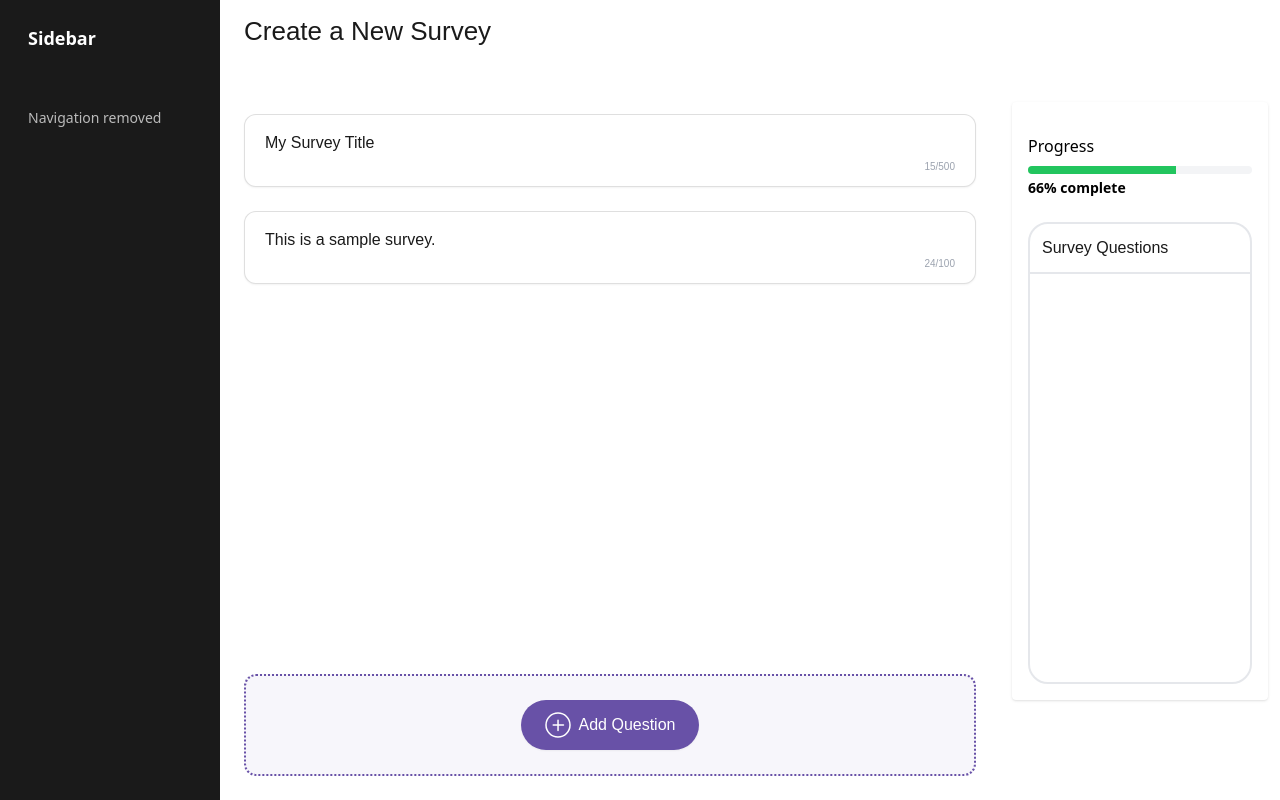
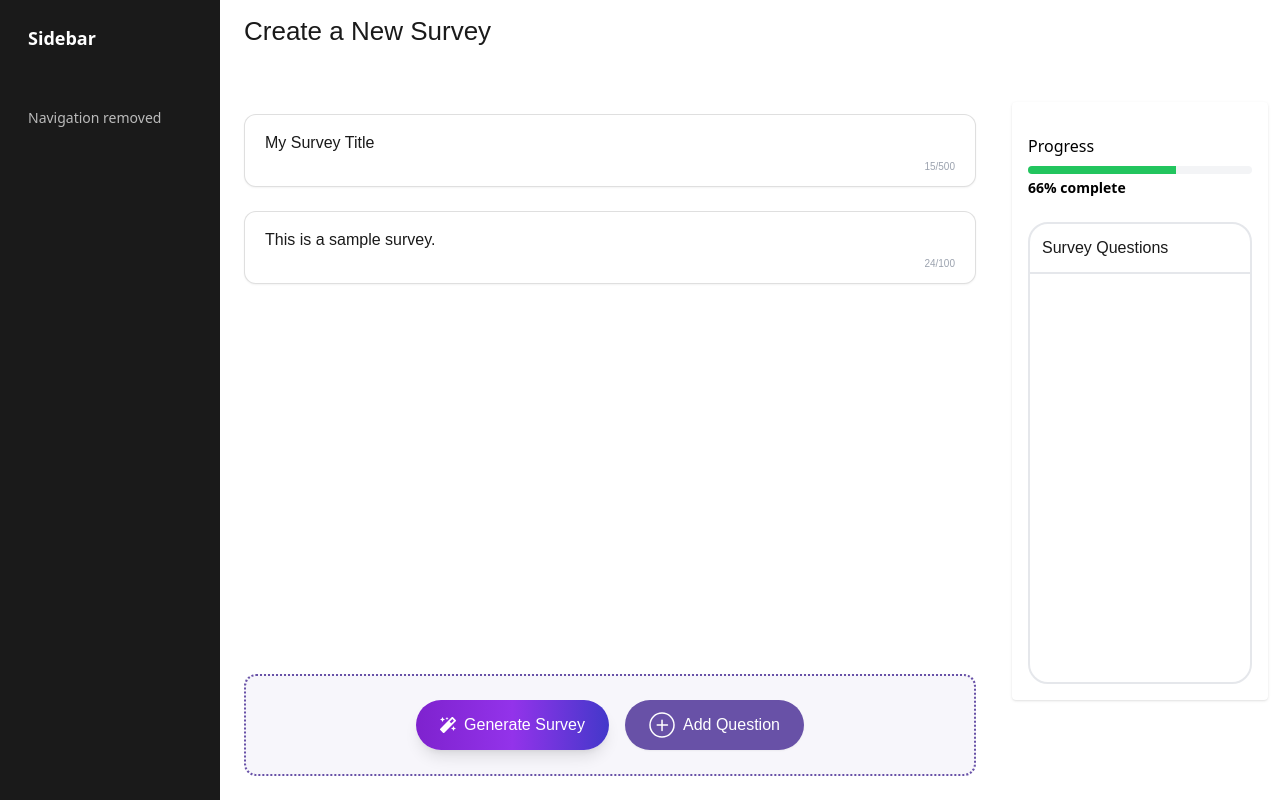
Before and after one commit to SaifAbdkf/boundaryAITask, a React (Create React App) app in the folder frontend/: page / in a window 1280 px wide. Built offline with nearby package versions, Linux system fonts and the light colour scheme.

Commit message:
add button

```diff
--- a/frontend/src/component/CreateSurvey.jsx
+++ b/frontend/src/component/CreateSurvey.jsx
@@ -3,6 +3,7 @@ import React, { useEffect, useState } from "react";
 import { PlusIcon2 } from "./Icons";
 import QuestionList from "./QuestionList";
 import { motion } from "framer-motion";
+import { FaMagic } from "react-icons/fa";
 
 const CreateSurvey = () => {
   const {
@@ -42,13 +43,19 @@ const CreateSurvey = () => {
               const value = e.target.value;
               setSurveyTitle(value);
               setTitleLength(value.length);
-              setTitleError(value.length >= 500 ? "Title cannot exceed 500 characters." : "");
+              setTitleError(
+                value.length >= 500 ? "Title cannot exceed 500 characters." : ""
+              );
             }}
             placeholder="Enter survey title"
             className="text-[16px] px-5 pt-4 pb-1 text-primary outline-none border-none bg-transparent rounded-t-[12px] transition-all duration-200"
           />
           <div className="px-5 pb-3 text-right">
-            <p className={`text-[10px] ${titleLength > 450 ? "text-amber-500" : "text-gray-400"}`}>
+            <p
+              className={`text-[10px] ${
+                titleLength > 450 ? "text-amber-500" : "text-gray-400"
+              }`}
+            >
               {titleLength}/500
             </p>
             {titleError && <p className="text-red-500 text-sm">{titleError}</p>}
@@ -70,12 +77,20 @@ const CreateSurvey = () => {
               const value = e.target.value;
               setSurveyDescription(value);
               setDescriptionLength(value.length);
-              setDescriptionError(value.length >= 100 ? "Description cannot exceed 100 characters." : "");
+              setDescriptionError(
+                value.length >= 100
+                  ? "Description cannot exceed 100 characters."
+                  : ""
+              );
             }}
             className="text-[16px] px-5 pt-4 pb-1 text-primary outline-none border-none bg-transparent rounded-t-[12px] transition-all duration-200"
           />
           <div className="px-5 pb-3 text-right">
-            <p className={`text-[10px] ${descriptionLength > 90 ? "text-amber-500" : "text-gray-400"}`}>
+            <p
+              className={`text-[10px] ${
+                descriptionLength > 90 ? "text-amber-500" : "text-gray-400"
+              }`}
+            >
               {descriptionLength}/100
             </p>
             {descriptionError && (
@@ -85,7 +100,6 @@ const CreateSurvey = () => {
         </motion.div>
       </div>
 
-
       {/* Question List */}
       <div className="flex-1">
         <QuestionList questions={questions} />
@@ -93,11 +107,26 @@ const CreateSurvey = () => {
 
       {/* Add Question Button */}
       <motion.div
-        whileHover={{ scale: 1.01, borderColor: '#6851a7 ' }}
-        className="border-2 py-4 md:py-5 lg:py-6 rounded-[12px] flex justify-center border-dotted border-[#6851a7] bg-[#6851a7]/5 transition-all duration-300"
+        whileHover={{ scale: 1.01, borderColor: "#6851a7 " }}
+        className="border-2 py-4 md:py-5 lg:py-6 rounded-[12px] flex justify-center gap-4 border-dotted border-[#6851a7] bg-[#6851a7]/5 transition-all duration-300"
       >
         <motion.button
-          whileHover={{ scale: 1.05, boxShadow: "0 6px 20px rgba(108, 93, 211, 0.3)" }}
+          whileHover={{
+            scale: 1.05,
+            boxShadow: "0 8px 25px rgba(147, 51, 234, 0.4)",
+          }}
+          whileTap={{ scale: 0.95 }}
+          onClick={() => addNewQuestion(defaultQuestionType)}
+          className="bg-gradient-to-r from-purple-700 via-purple-600 to-indigo-700 hover:from-purple-600 hover:via-purple-500 hover:to-indigo-600 flex gap-2 items-center text-white py-3 px-6 rounded-full shadow-lg transition-all duration-300"
+        >
+          <FaMagic className="h-4 w-4" />
+          <span className="font-medium text-base">Generate Survey</span>
+        </motion.button>
+        <motion.button
+          whileHover={{
+            scale: 1.05,
+            boxShadow: "0 6px 20px rgba(108, 93, 211, 0.3)",
+          }}
           whileTap={{ scale: 0.95 }}
           onClick={() => addNewQuestion(defaultQuestionType)}
           className="bg-[#6851a7] flex gap-2 items-center text-white py-3 px-6 rounded-full shadow-sm transition-all duration-300"
```
Also changed, not shown: 1 other file (tests, documents, lock files or other folders).
